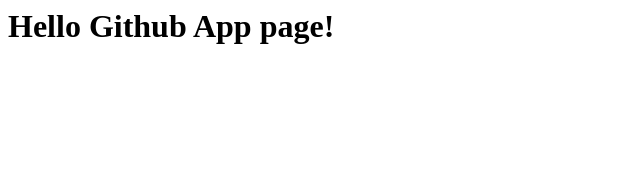
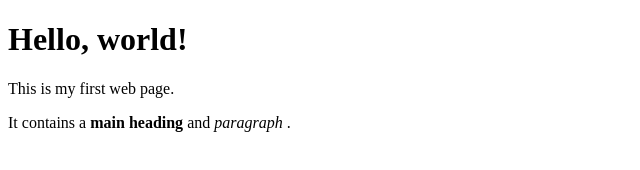
Before and after one commit to mayankagarwal19911/mayankagarwal19911.github.io, a plain HTML site: page index.html in a window 1280 px wide. Shown: the whole page, without its empty margins (0-640 px from the left). Drawn offline with Linux system fonts and the light colour scheme.

Commit message:
Update index.html

```diff
--- a/index.html
+++ b/index.html
@@ -1 +1,13 @@
-<h1>Hello Github App page!</h1>
+<!DOCTYPE html>
+<html>
+    <head>
+        <title>My web page</title>
+    </head>
+    <body>
+        <h1>Hello, world!</h1>
+        <p>This is my first web page.</p>
+        <p>It contains a
+             <strong>main heading</strong> and <em> paragraph </em>.
+        </p>
+    </body>
+</html>
```
